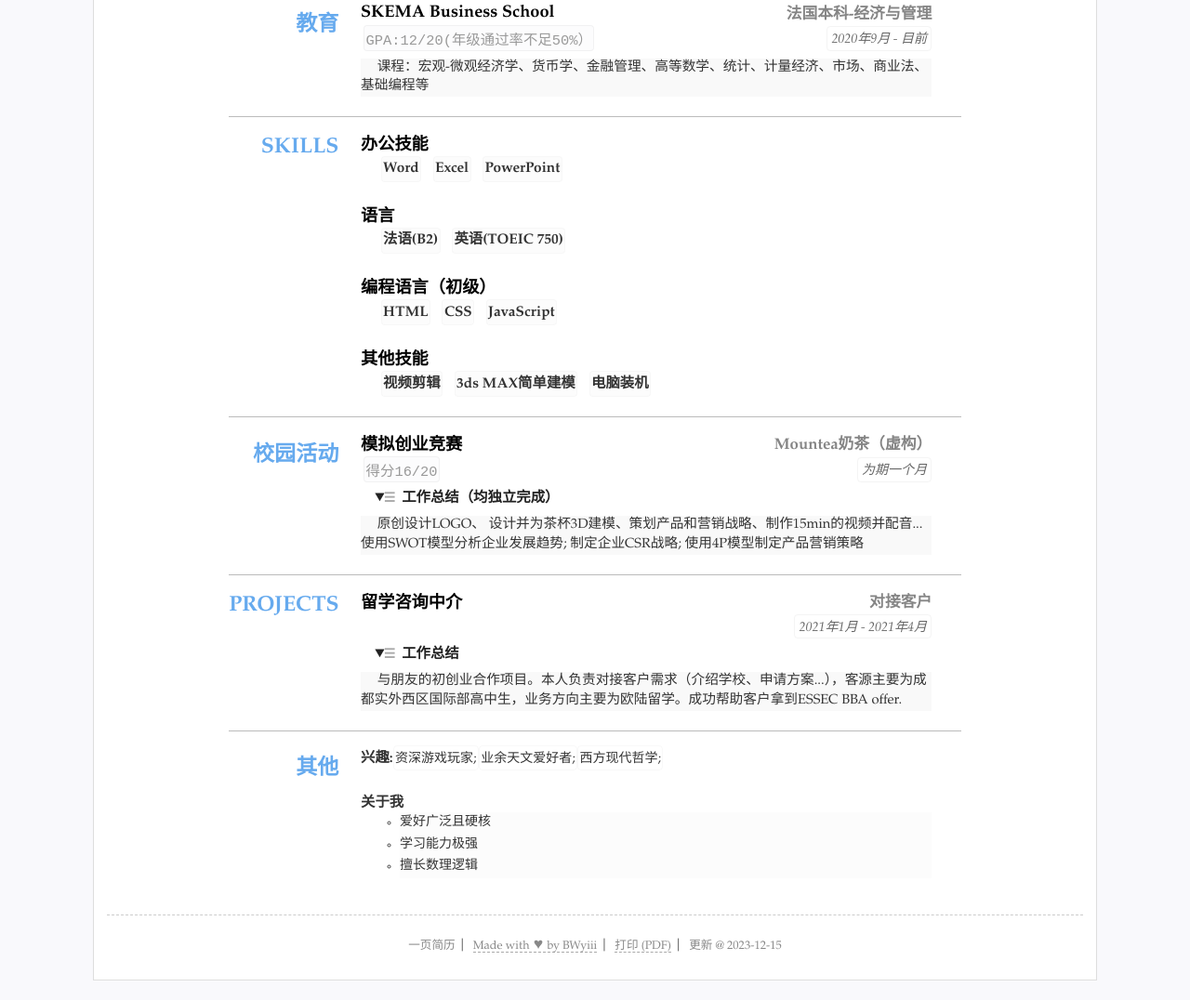
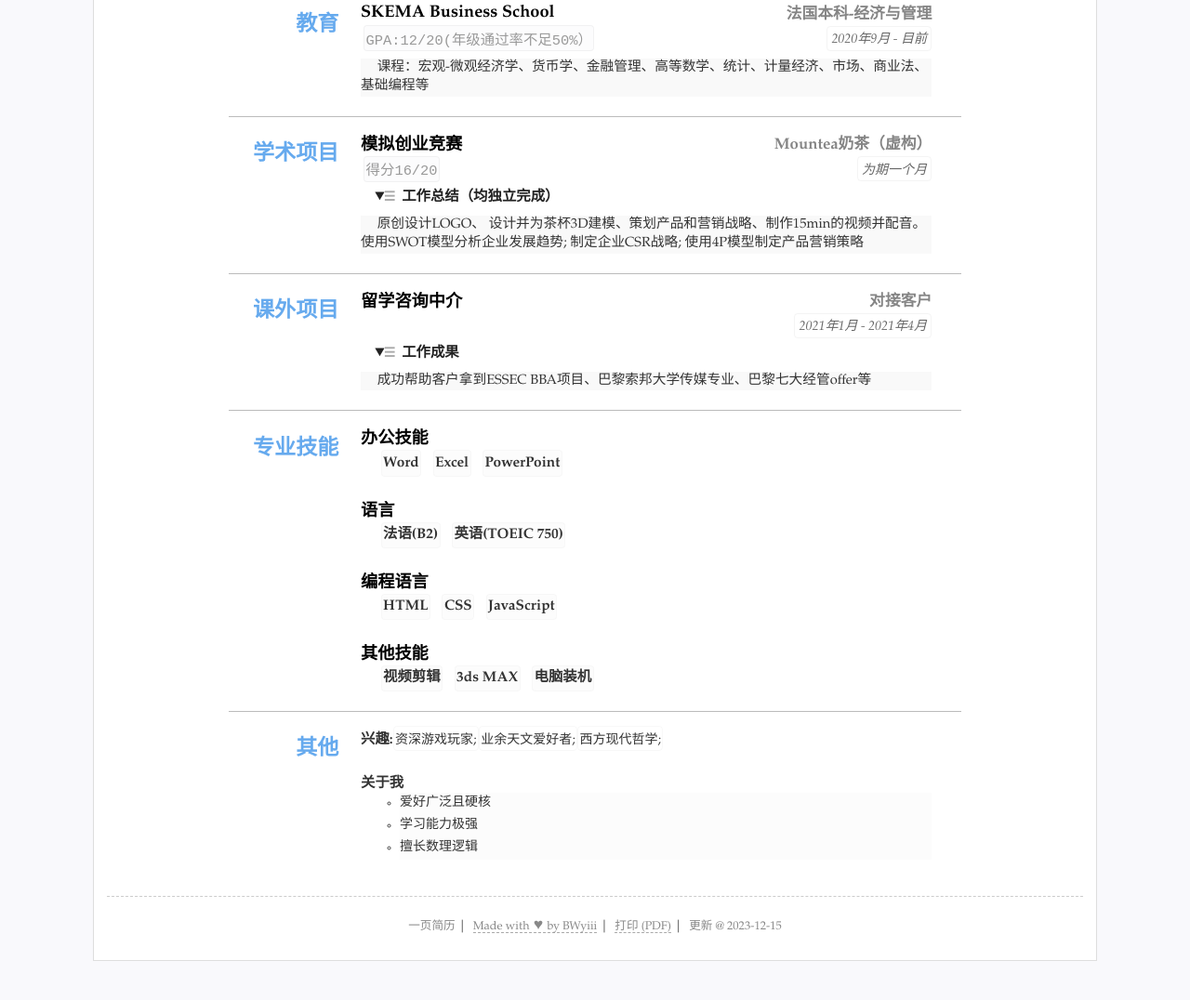
Before and after one commit to BWyiii/-, a Jekyll site: the page built from index.html, in a window 1280 px wide. Shown: the part 210-1286 px from the top of the page at 93% size. Built offline with Jekyll 4.4.1, drawn with Linux system fonts in a browser that asks for light colours; after the commit the page ends 1265 px from its top, so only the background shows below that.

Commit message:
Update resume.yml

```diff
--- a/_data/resume.yml
+++ b/_data/resume.yml
@@ -34,8 +34,32 @@ main: #简历主要内容，
     - GPA:12/20(年级通过率不足50%）
     detail: 课程：宏观-微观经济学、货币学、金融管理、高等数学、统计、计量经济、市场、商业法、基础编程等
 
+- type: experience
+  name: 学术项目
+  content:
+  - title: 模拟创业竞赛
+    sub: Mountea奶茶（虚构）
+    duration: "为期一个月"
+    tags:
+    - 得分16/20
+    summary: 工作总结（均独立完成）
+    detail: 原创设计LOGO、 设计并为茶杯3D建模、策划产品和营销战略、制作15min的视频并配音。使用SWOT模型分析企业发展趋势; 制定企业CSR战略; 使用4P模型制定产品营销策略
+    open: open
+
+- type: projects
+  name: 课外项目
+  content:
+  - title: 留学咨询中介
+    sub: 对接客户
+    duration: 2021年1月 - 2021年4月
+    summary: 工作内容
+    detail: 与朋友的初创业合作项目。本人负责对接客户需求（介绍学校、申请方案等）。客源主要为成都实外西区国际部高中生，业务方向主要为欧陆留学
+    summary: 工作成果
+    detail: 成功帮助客户拿到ESSEC BBA项目、巴黎索邦大学传媒专业、巴黎七大经管offer等
+    open: open
+
 - type: skills
-  # name: "技能"
+  name: 专业技能
   content:
   - title: 办公技能
     items: #itmems 可以小块的方式显示
@@ -46,7 +70,7 @@ main: #简历主要内容，
     items: #itmems 可以小块的方式显示
     - 法语(B2)
     - 英语(TOEIC 750)
-  - title: 编程语言（初级）
+  - title: 编程语言
     items: #itmems 可以小块的方式显示
     - HTML
     - CSS
@@ -54,36 +78,15 @@ main: #简历主要内容，
   - title: 其他技能
     items: #itmems 可以小块的方式显示
     - 视频剪辑
-    - 3ds MAX简单建模
+    - 3ds MAX
     - 电脑装机
-
-- type: experience
-  name: 校园活动
-  content:
-  - title: 模拟创业竞赛
-    sub: Mountea奶茶（虚构）
-    duration: "为期一个月"
-    tags:
-    - 得分16/20
-    summary: 工作总结（均独立完成）
-    detail: 原创设计LOGO、 设计并为茶杯3D建模、策划产品和营销战略、制作15min的视频并配音... 使用SWOT模型分析企业发展趋势; 制定企业CSR战略; 使用4P模型制定产品营销策略
-    open: open
-
-- type: projects
-  name: Projects
-  content:
-  - title: 留学咨询中介
-    duration: 2021年1月 - 2021年4月
-    summary: 工作总结
-    detail: 与朋友的初创业合作项目。本人负责对接客户需求（介绍学校、申请方案...），客源主要为成都实外西区国际部高中生，业务方向主要为欧陆留学。成功帮助客户拿到ESSEC BBA offer.
-    sub: 对接客户
-    open: open
 
 #others 其他简略内容(列表)
 others: #其他列表显示
 - type: others #ID可以为空
   name: '其他'
   content: #选择需要的格式
+
   - title: "兴趣:"
     items: #单行列表
     - 资深游戏玩家;
```
